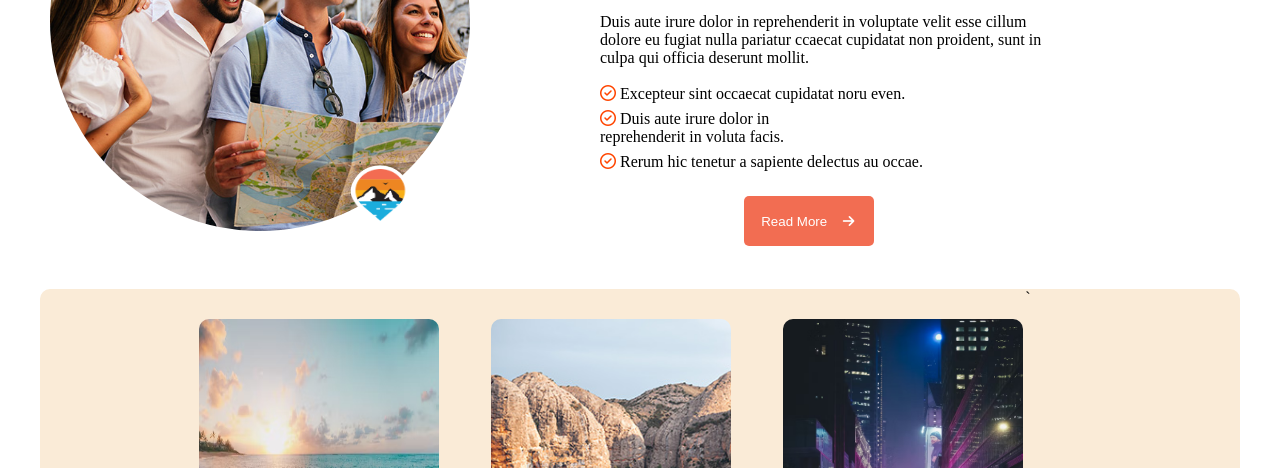
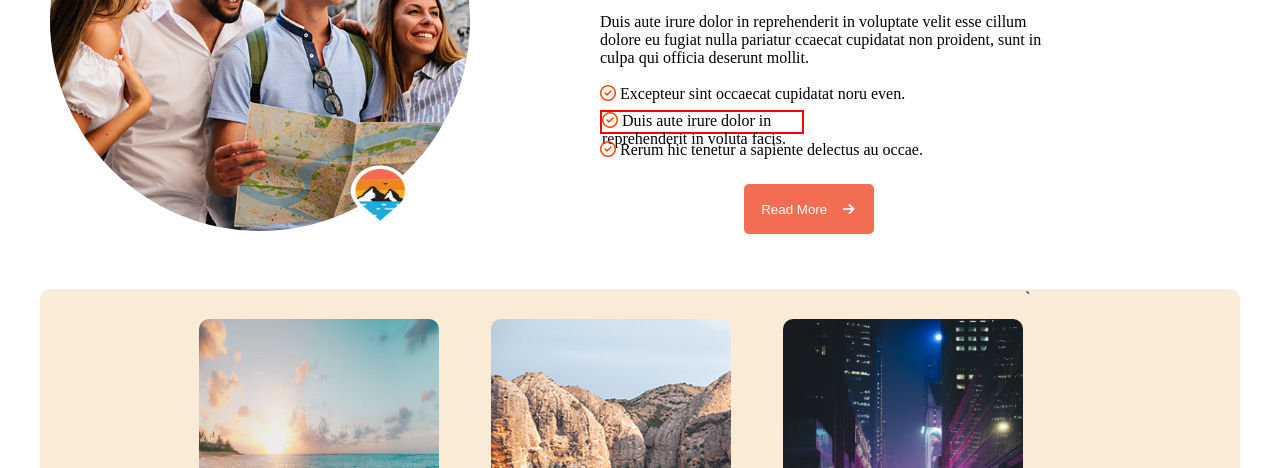
Before and after one commit to Tarique-Nawaz/Travel-Trek, a plain HTML site: page About.html in a window 1280 px wide. Shown: the part 632-1100 px from the top of the page. Drawn offline with Linux system fonts and the light colour scheme.

Commit message:
new style

```diff
--- a/about.css
+++ b/about.css
@@ -273,6 +273,8 @@ color: #f26d52;
      .two-point{
       margin-top: 7px;
       width: 200px;
+      height: 20px;
+      border: 2px solid red;
      }
      .point-three{
       margin-top: 7px;
```
